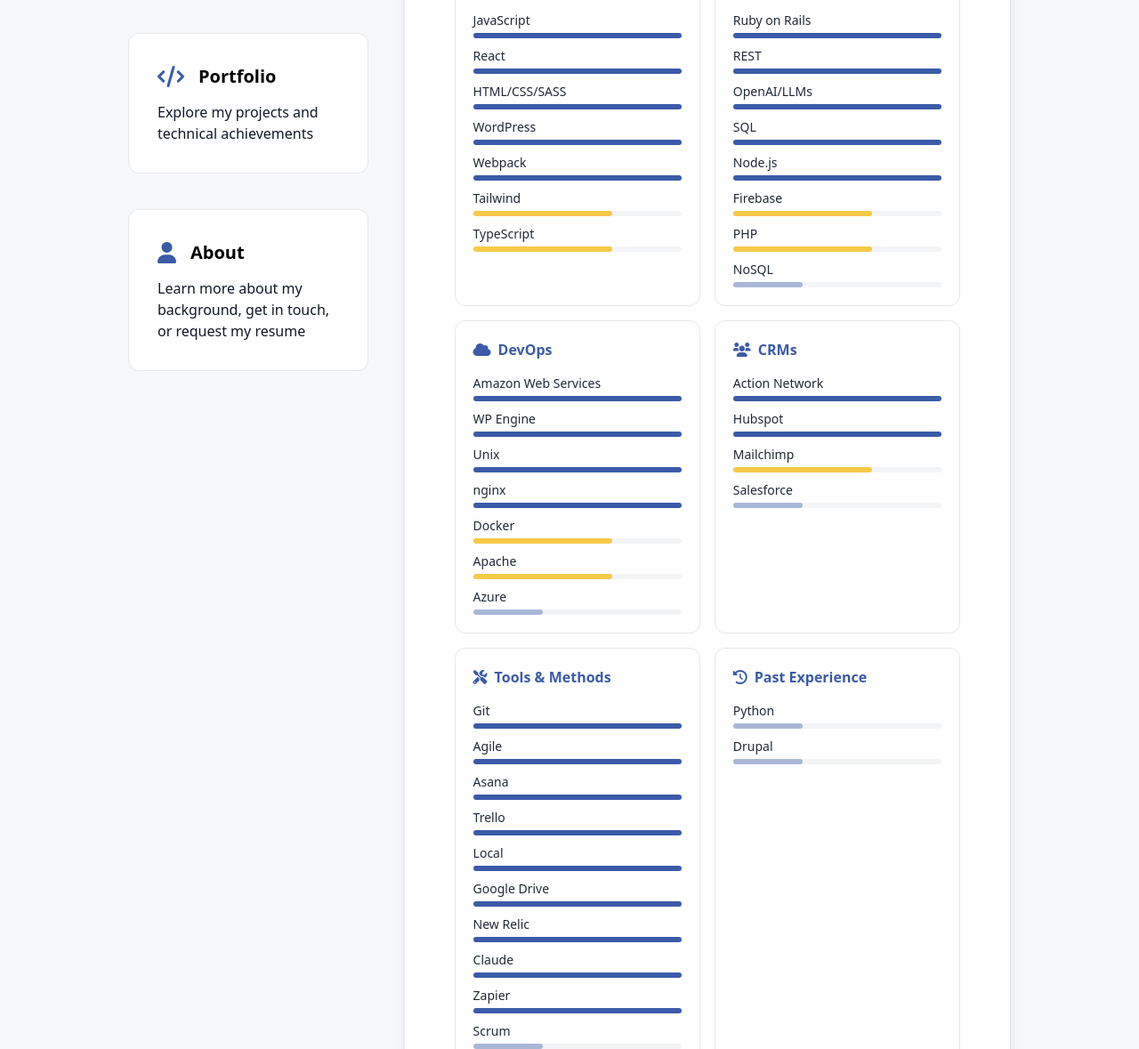
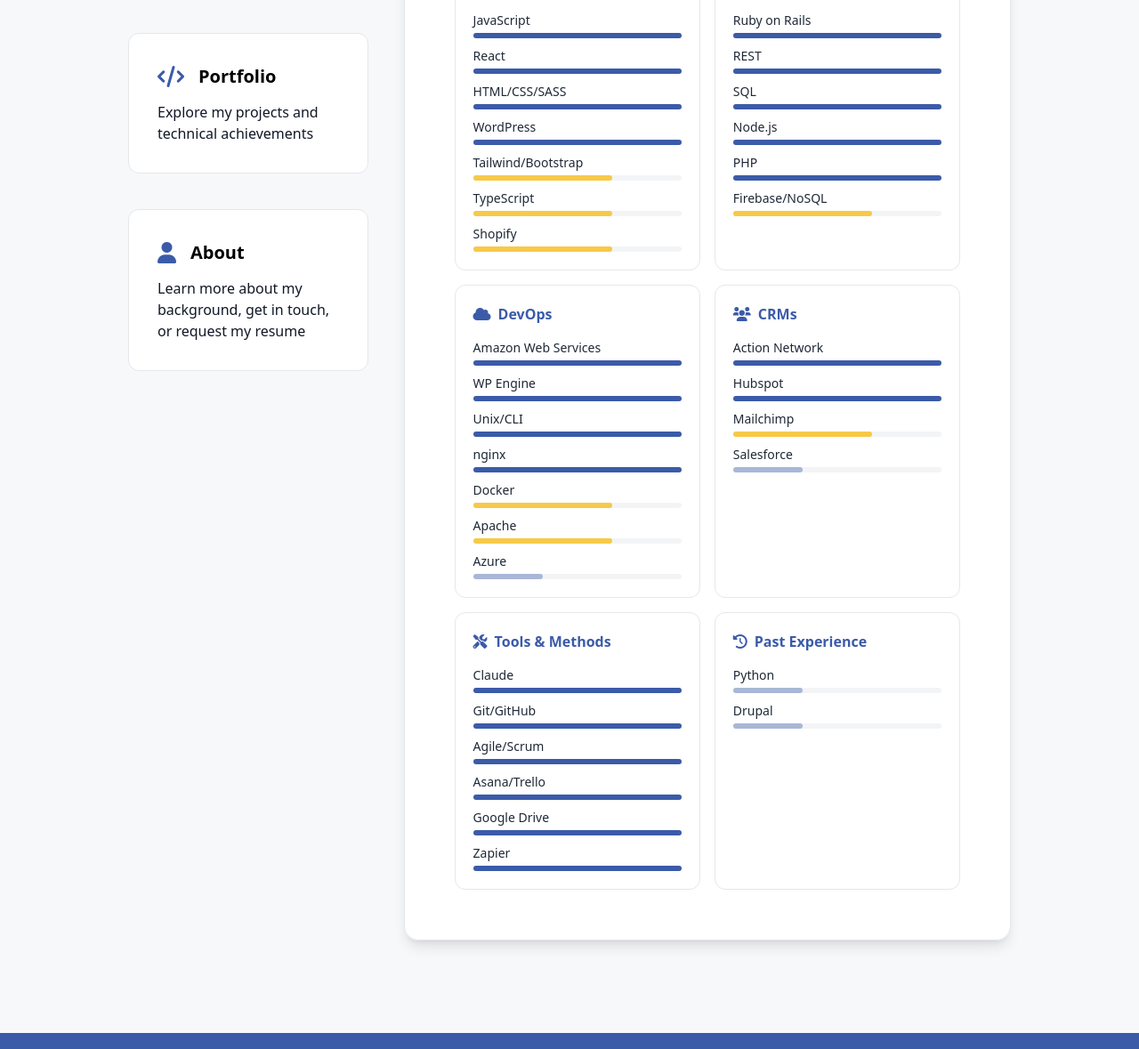
Before and after one commit to timgut/timgutowski.com, a plain HTML site: page index.html in a window 1280 px wide. Shown: the part 773-1952 px from the top of the page at 89% size. Drawn offline with nearby package versions, Linux system fonts and the light colour scheme.

Commit message:
Consolidate and update skills: combine related entries, promote PHP, reorder Tools

```diff
--- a/index.html
+++ b/index.html
@@ -149,16 +149,16 @@
                                             <div class="text-sm text-gray-800">WordPress</div>
                                             <div class="h-1.5 bg-gray-100 rounded-full mt-1"><div class="h-1.5 rounded-full bg-tg-blue w-full"></div></div>
                                         </div>
-                                        <div data-usage="expert">
-                                            <div class="text-sm text-gray-800">Webpack</div>
-                                            <div class="h-1.5 bg-gray-100 rounded-full mt-1"><div class="h-1.5 rounded-full bg-tg-blue w-full"></div></div>
-                                        </div>
                                         <div data-usage="proficient">
-                                            <div class="text-sm text-gray-800">Tailwind</div>
+                                            <div class="text-sm text-gray-800">Tailwind/Bootstrap</div>
                                             <div class="h-1.5 bg-gray-100 rounded-full mt-1"><div class="h-1.5 rounded-full bg-tg-yellow-dark w-2/3"></div></div>
                                         </div>
                                         <div data-usage="proficient">
                                             <div class="text-sm text-gray-800">TypeScript</div>
+                                            <div class="h-1.5 bg-gray-100 rounded-full mt-1"><div class="h-1.5 rounded-full bg-tg-yellow-dark w-2/3"></div></div>
+                                        </div>
+                                        <div data-usage="proficient">
+                                            <div class="text-sm text-gray-800">Shopify</div>
                                             <div class="h-1.5 bg-gray-100 rounded-full mt-1"><div class="h-1.5 rounded-full bg-tg-yellow-dark w-2/3"></div></div>
                                         </div>
                                     </div>
@@ -178,10 +178,6 @@
                                             <div class="h-1.5 bg-gray-100 rounded-full mt-1"><div class="h-1.5 rounded-full bg-tg-blue w-full"></div></div>
                                         </div>
                                         <div data-usage="expert">
-                                            <div class="text-sm text-gray-800">OpenAI/LLMs</div>
-                                            <div class="h-1.5 bg-gray-100 rounded-full mt-1"><div class="h-1.5 rounded-full bg-tg-blue w-full"></div></div>
-                                        </div>
-                                        <div data-usage="expert">
                                             <div class="text-sm text-gray-800">SQL</div>
                                             <div class="h-1.5 bg-gray-100 rounded-full mt-1"><div class="h-1.5 rounded-full bg-tg-blue w-full"></div></div>
                                         </div>
@@ -189,17 +185,13 @@
                                             <div class="text-sm text-gray-800">Node.js</div>
                                             <div class="h-1.5 bg-gray-100 rounded-full mt-1"><div class="h-1.5 rounded-full bg-tg-blue w-full"></div></div>
                                         </div>
-                                        <div data-usage="proficient">
-                                            <div class="text-sm text-gray-800">Firebase</div>
-                                            <div class="h-1.5 bg-gray-100 rounded-full mt-1"><div class="h-1.5 rounded-full bg-tg-yellow-dark w-2/3"></div></div>
+                                        <div data-usage="expert">
+                                            <div class="text-sm text-gray-800">PHP</div>
+                                            <div class="h-1.5 bg-gray-100 rounded-full mt-1"><div class="h-1.5 rounded-full bg-tg-blue w-full"></div></div>
                                         </div>
                                         <div data-usage="proficient">
-                                            <div class="text-sm text-gray-800">PHP</div>
+                                            <div class="text-sm text-gray-800">Firebase/NoSQL</div>
                                             <div class="h-1.5 bg-gray-100 rounded-full mt-1"><div class="h-1.5 rounded-full bg-tg-yellow-dark w-2/3"></div></div>
-                                        </div>
-                                        <div data-usage="familiar">
-                                            <div class="text-sm text-gray-800">NoSQL</div>
-                                            <div class="h-1.5 bg-gray-100 rounded-full mt-1"><div class="h-1.5 rounded-full bg-tg-blue/40 w-1/3"></div></div>
                                         </div>
                                     </div>
                                 </div>
@@ -218,7 +210,7 @@
                                             <div class="h-1.5 bg-gray-100 rounded-full mt-1"><div class="h-1.5 rounded-full bg-tg-blue w-full"></div></div>
                                         </div>
                                         <div data-usage="expert">
-                                            <div class="text-sm text-gray-800">Unix</div>
+                                            <div class="text-sm text-gray-800">Unix/CLI</div>
                                             <div class="h-1.5 bg-gray-100 rounded-full mt-1"><div class="h-1.5 rounded-full bg-tg-blue w-full"></div></div>
                                         </div>
                                         <div data-usage="expert">
@@ -270,23 +262,19 @@
                                     </div>
                                     <div class="flex flex-col gap-2.5">
                                         <div data-usage="expert">
-                                            <div class="text-sm text-gray-800">Git</div>
+                                            <div class="text-sm text-gray-800">Claude</div>
                                             <div class="h-1.5 bg-gray-100 rounded-full mt-1"><div class="h-1.5 rounded-full bg-tg-blue w-full"></div></div>
                                         </div>
                                         <div data-usage="expert">
-                                            <div class="text-sm text-gray-800">Agile</div>
+                                            <div class="text-sm text-gray-800">Git/GitHub</div>
                                             <div class="h-1.5 bg-gray-100 rounded-full mt-1"><div class="h-1.5 rounded-full bg-tg-blue w-full"></div></div>
                                         </div>
                                         <div data-usage="expert">
-                                            <div class="text-sm text-gray-800">Asana</div>
+                                            <div class="text-sm text-gray-800">Agile/Scrum</div>
                                             <div class="h-1.5 bg-gray-100 rounded-full mt-1"><div class="h-1.5 rounded-full bg-tg-blue w-full"></div></div>
                                         </div>
                                         <div data-usage="expert">
-                                            <div class="text-sm text-gray-800">Trello</div>
-                                            <div class="h-1.5 bg-gray-100 rounded-full mt-1"><div class="h-1.5 rounded-full bg-tg-blue w-full"></div></div>
-                                        </div>
-                                        <div data-usage="expert">
-                                            <div class="text-sm text-gray-800">Local</div>
+                                            <div class="text-sm text-gray-800">Asana/Trello</div>
                                             <div class="h-1.5 bg-gray-100 rounded-full mt-1"><div class="h-1.5 rounded-full bg-tg-blue w-full"></div></div>
                                         </div>
                                         <div data-usage="expert">
@@ -294,20 +282,8 @@
                                             <div class="h-1.5 bg-gray-100 rounded-full mt-1"><div class="h-1.5 rounded-full bg-tg-blue w-full"></div></div>
                                         </div>
                                         <div data-usage="expert">
-                                            <div class="text-sm text-gray-800">New Relic</div>
-                                            <div class="h-1.5 bg-gray-100 rounded-full mt-1"><div class="h-1.5 rounded-full bg-tg-blue w-full"></div></div>
-                                        </div>
-                                        <div data-usage="expert">
-                                            <div class="text-sm text-gray-800">Claude</div>
-                                            <div class="h-1.5 bg-gray-100 rounded-full mt-1"><div class="h-1.5 rounded-full bg-tg-blue w-full"></div></div>
-                                        </div>
-                                        <div data-usage="expert">
                                             <div class="text-sm text-gray-800">Zapier</div>
                                             <div class="h-1.5 bg-gray-100 rounded-full mt-1"><div class="h-1.5 rounded-full bg-tg-blue w-full"></div></div>
-                                        </div>
-                                        <div data-usage="familiar">
-                                            <div class="text-sm text-gray-800">Scrum</div>
-                                            <div class="h-1.5 bg-gray-100 rounded-full mt-1"><div class="h-1.5 rounded-full bg-tg-blue/40 w-1/3"></div></div>
                                         </div>
                                     </div>
                                 </div>
```
